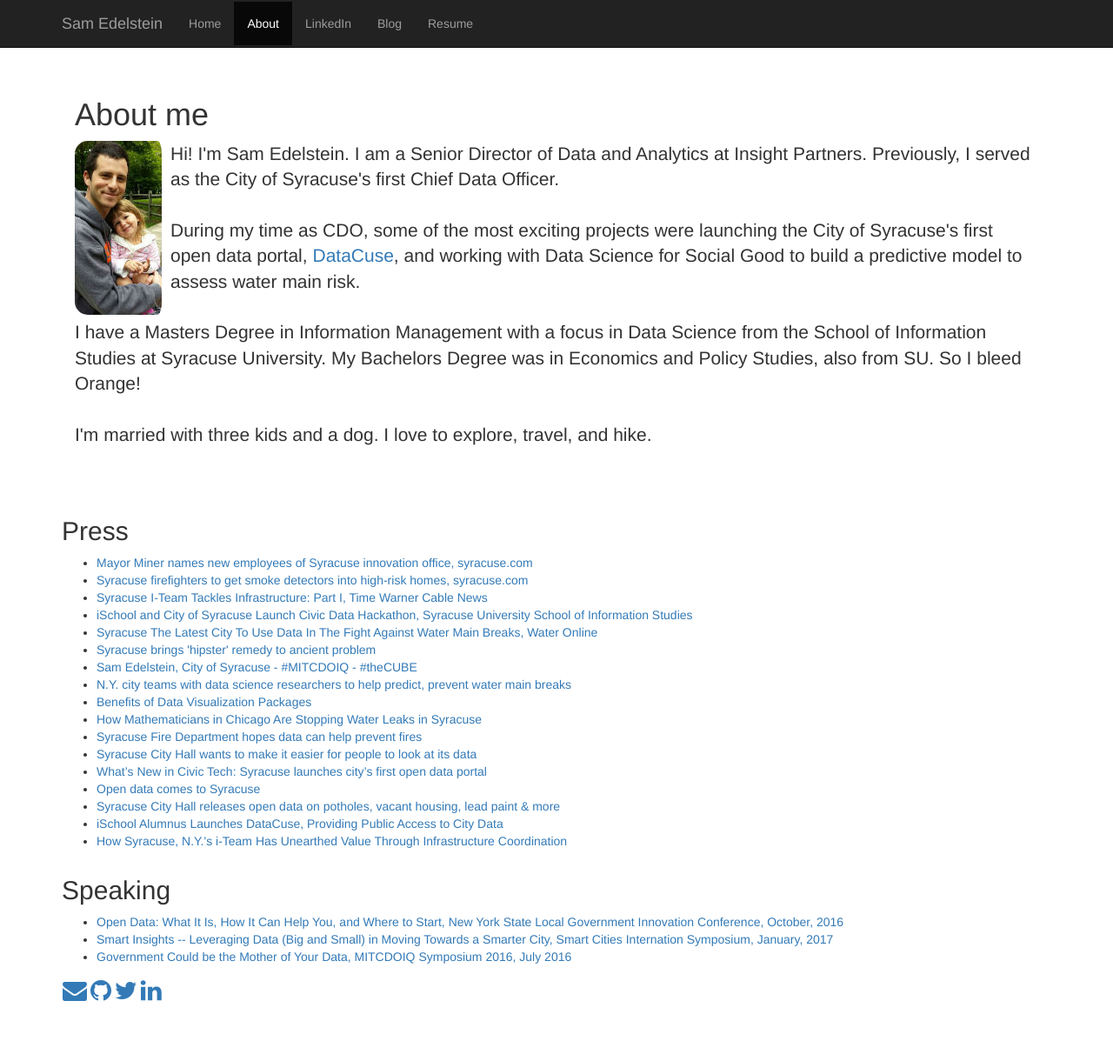
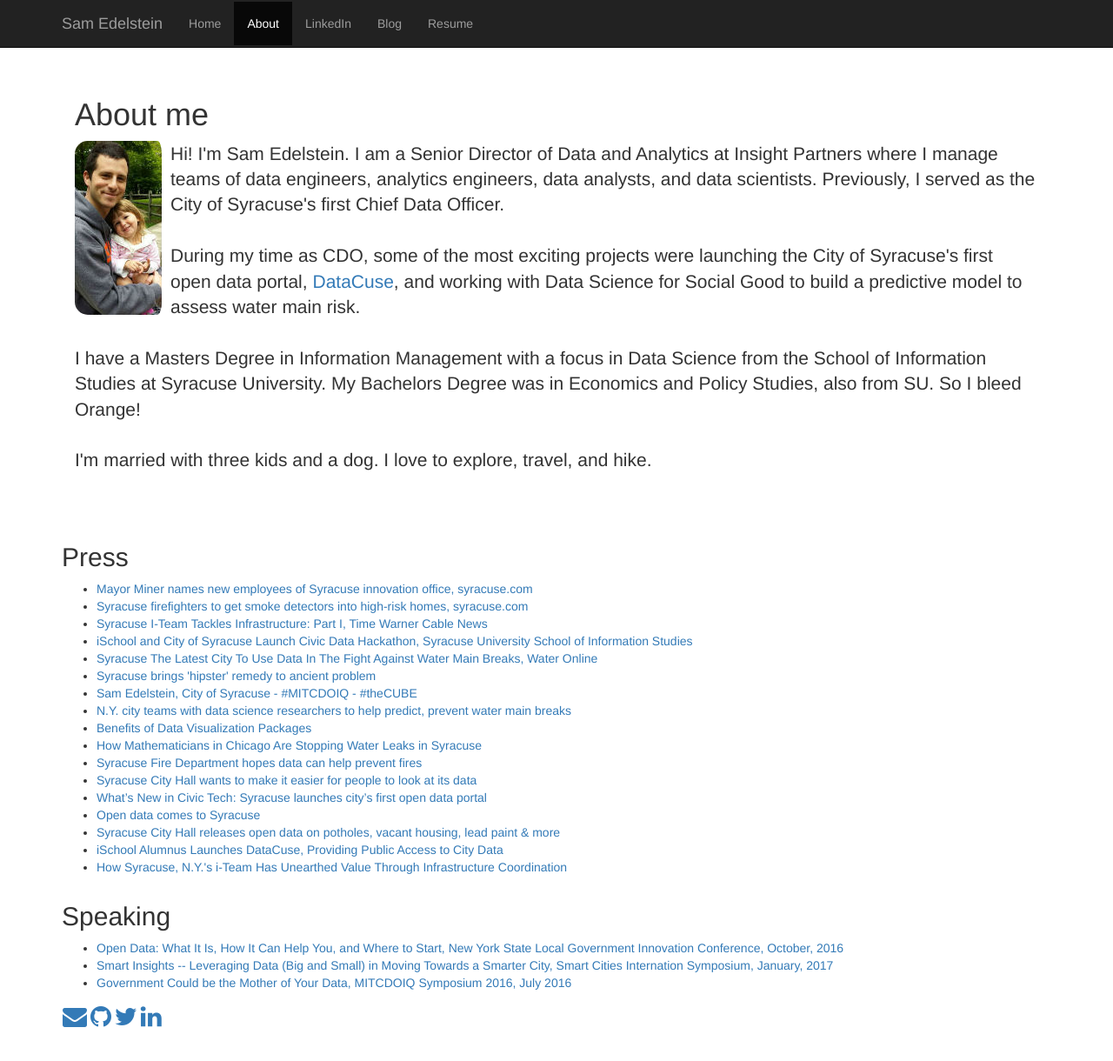
Before and after one commit to samedelstein/samedelstein.github.io, a Jekyll site: the page built from about.html, in a window 1280 px wide and 1226 px high. Shown: the top 1220 px of the window at 87% size. Built offline with Jekyll 4.4.1, drawn with Linux system fonts in a browser that asks for light colours; nearby versions of some CDN libraries; library files that are not in the unit come from our copies.

Commit message:
updated about

```diff
--- a/about.html
+++ b/about.html
@@ -36,7 +36,7 @@ title: about
       <div class="text">
         <h1>About me</h1>
         <img src="img/samandada.jpg" align="left">
-        <p class="lead">Hi! I'm Sam Edelstein. I am a Senior Director of Data and Analytics at Insight Partners. Previously, I served as the City of Syracuse's first Chief Data Officer.
+        <p class="lead">Hi! I'm Sam Edelstein. I am a Senior Director of Data and Analytics at Insight Partners where I manage teams of data engineers, analytics engineers, data analysts, and data scientists. Previously, I served as the City of Syracuse's first Chief Data Officer.
         <br>
         <br>During my time as CDO, some of the most exciting projects were launching the City of Syracuse's first open data portal, <a href="http://data.syrgov.net">DataCuse</a>, and working with Data Science for Social Good to build a predictive model to assess water main risk.
         <br>
```
